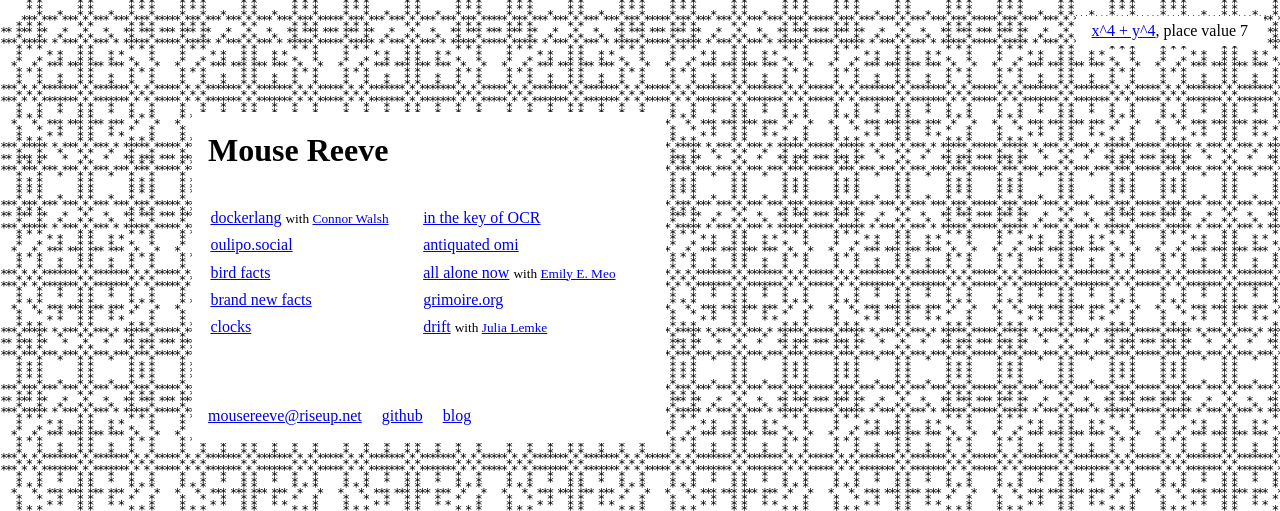
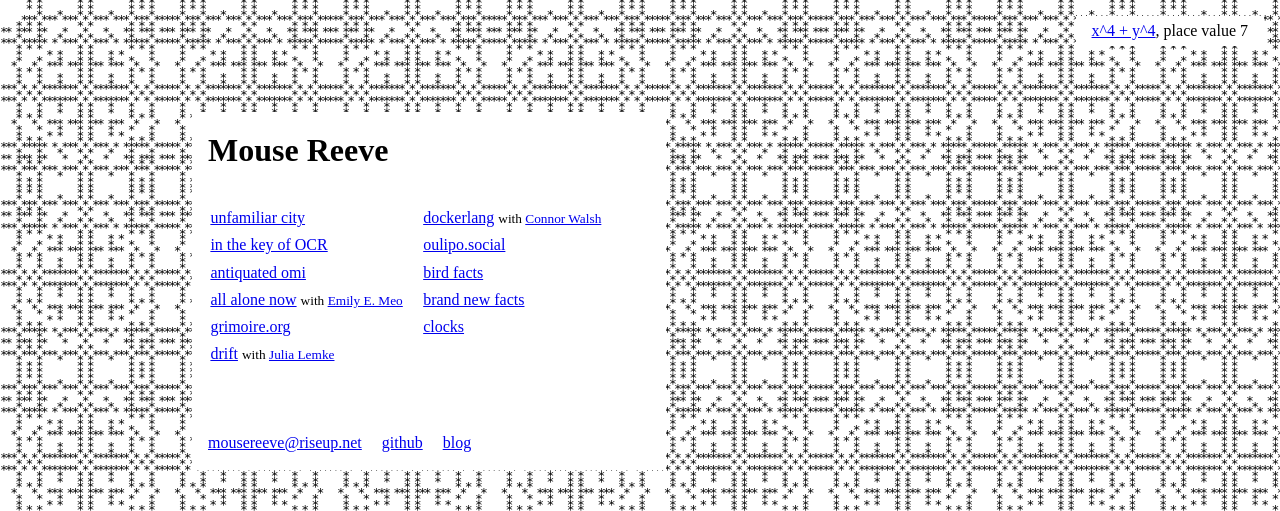
Before and after one commit to mouse-reeve/portfolio-2, a Flask app: page / in a window 1280 px wide. Shown: the top 511 px of the page. Run offline with Flask 2, Linux system fonts and the light colour scheme; some libraries are stand-ins or nearby versions.

Commit message:
Adds unfamiliar.city

```diff
--- a/templates/index.html
+++ b/templates/index.html
@@ -14,6 +14,11 @@
 {% block body %}
 <h1>Mouse Reeve</h1>
 <div id="projects">
+{% call project('unfamiliar city',
+                'https://unfamiliar.city/') %}
+A guide for the offbeat traveler
+{% endcall %}
+
 {% call project('dockerlang',
                 'https://github.com/connorwalsh/dockerlang',
                 'Connor Walsh',
```
